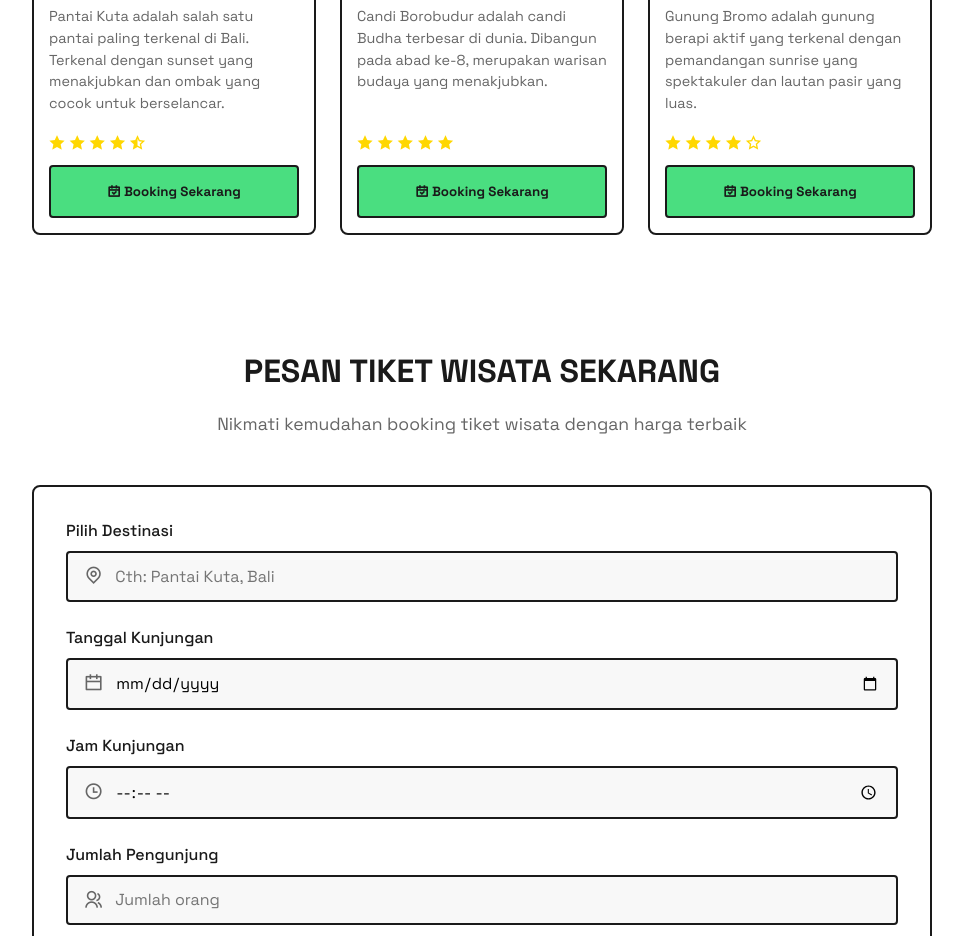
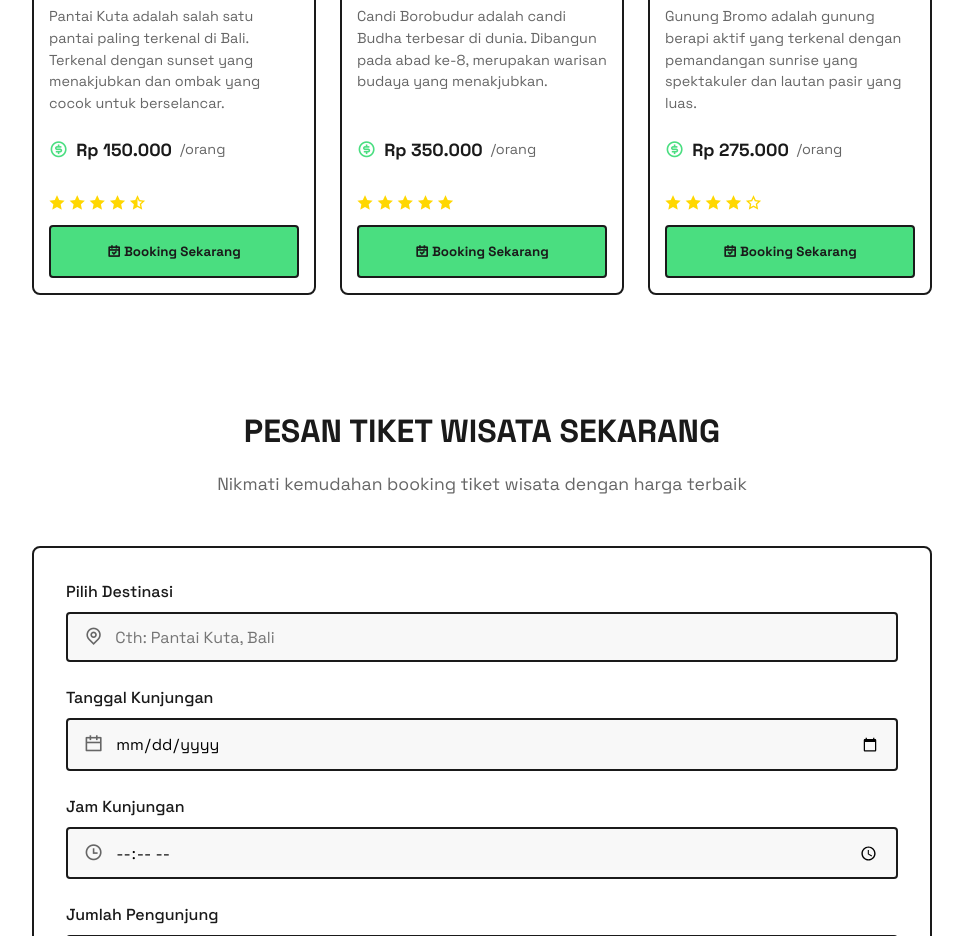
Before and after one commit to SazumiVicky/sviki, a plain HTML site: page index.html in a window 1280 px wide. Shown: the part 900-1836 px from the top of the page, without its empty margins (158-1121 px from the left). Drawn offline with nearby package versions, Linux system fonts and the light colour scheme.

Commit message:
update lagi

```diff
--- a/index.html
+++ b/index.html
@@ -72,6 +72,11 @@
                             <h3>Pantai Kuta</h3>
                             <p><i class="ri-map-pin-line"></i> Bali, Indonesia</p>
                             <p class="destination-desc">Pantai Kuta adalah salah satu pantai paling terkenal di Bali. Terkenal dengan sunset yang menakjubkan dan ombak yang cocok untuk berselancar.</p>
+                            <div class="sviki-price">
+                                <i class="ri-money-dollar-circle-line"></i>
+                                <span>Rp 150.000</span>
+                                <small>/orang</small>
+                            </div>
                             <div class="sviki-rating">
                                 <i class="ri-star-fill"></i>
                                 <i class="ri-star-fill"></i>
@@ -92,6 +97,11 @@
                             <h3>Borobudur</h3>
                             <p><i class="ri-map-pin-line"></i> Yogyakarta, Indonesia</p>
                             <p class="destination-desc">Candi Borobudur adalah candi Budha terbesar di dunia. Dibangun pada abad ke-8, merupakan warisan budaya yang menakjubkan.</p>
+                            <div class="sviki-price">
+                                <i class="ri-money-dollar-circle-line"></i>
+                                <span>Rp 350.000</span>
+                                <small>/orang</small>
+                            </div>
                             <div class="sviki-rating">
                                 <i class="ri-star-fill"></i>
                                 <i class="ri-star-fill"></i>
@@ -112,6 +122,11 @@
                             <h3>Gunung Bromo</h3>
                             <p><i class="ri-map-pin-line"></i> Jawa Timur, Indonesia</p>
                             <p class="destination-desc">Gunung Bromo adalah gunung berapi aktif yang terkenal dengan pemandangan sunrise yang spektakuler dan lautan pasir yang luas.</p>
+                            <div class="sviki-price">
+                                <i class="ri-money-dollar-circle-line"></i>
+                                <span>Rp 275.000</span>
+                                <small>/orang</small>
+                            </div>
                             <div class="sviki-rating">
                                 <i class="ri-star-fill"></i>
                                 <i class="ri-star-fill"></i>
--- a/styles.css
+++ b/styles.css
@@ -1173,3 +1173,26 @@ body {
     transform: translate(-4px, -4px);
     box-shadow: 4px 4px 0 #1A1A1A;
 }
+
+.sviki-price {
+    display: flex;
+    align-items: center;
+    gap: 0.5rem;
+    margin: 1rem 0;
+    font-size: 1.1rem;
+    color: #1A1A1A;
+}
+
+.sviki-price i {
+    color: #4ADE80;
+    font-size: 1.2rem;
+}
+
+.sviki-price span {
+    font-weight: 600;
+}
+
+.sviki-price small {
+    color: #666;
+    font-size: 0.9rem;
+}
```
